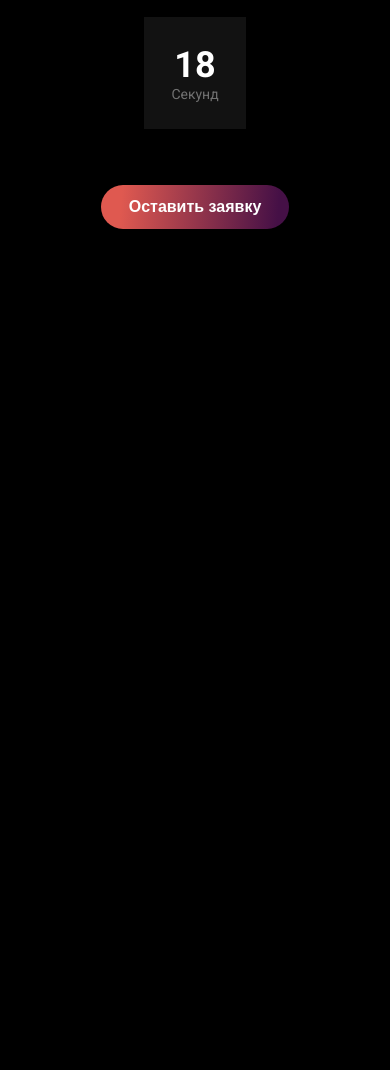
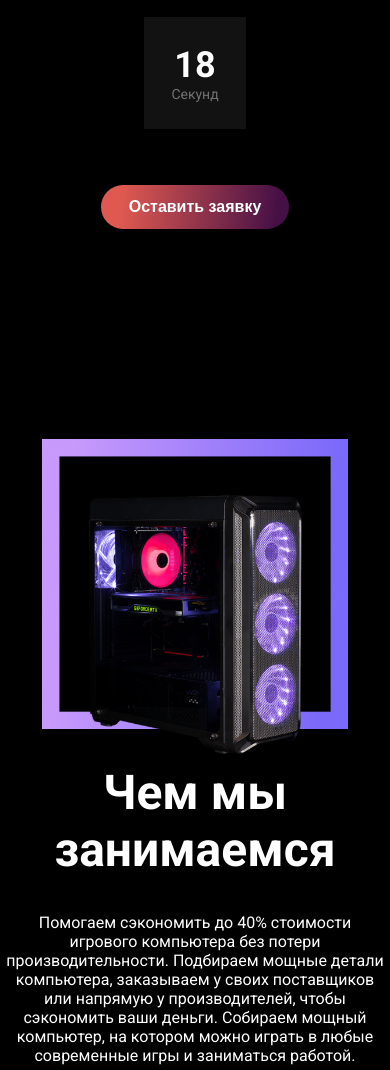
Before and after one commit to Josuke12/computers-web-shop, a website: page src/index.pug in a window 390 px wide. Shown: the part 866-1936 px from the top of the page. Before the commit the page ends 1100 px from the top, so only its background shows below. Drawn offline with nearby package versions, Linux system fonts and the light colour scheme; files that its build step writes are made by us from their sources; files whose address does not match are found by name.

Commit message:
Вёрстка блока About

```diff
--- a/src/index.pug
+++ b/src/index.pug
@@ -7,3 +7,6 @@ block content
 			include ./pug/components/header.pug
 			.container
 				include ./pug/components/main-block.pug
+		.container
+			main
+				include ./pug/components/about.pug
--- /dev/null
+++ b/src/pug/components/about.pug
@@ -0,0 +1,7 @@
+section.about
+	.about__wrap
+		img(src="img/about.png", alt="Компьютер")
+		.about__info
+			h2 Чем мы занимаемся
+			p.
+				Помогаем сэкономить до 40% стоимости игрового компьютера без потери производительности. Подбираем мощные детали компьютера, заказываем у своих поставщиков или напрямую у производителей, чтобы сэкономить ваши деньги. Собираем мощный компьютер, на котором можно играть в любые современные игры и заниматься работой.
--- /dev/null
+++ b/src/scss/components/about.scss
@@ -0,0 +1,35 @@
+.about {
+	margin-top: 20rem;
+	&__wrap {
+		display: flex;
+		justify-content: center;
+		align-items: center;
+		img {
+			max-width: 30.6rem;
+		}
+	}
+
+	&__info {
+		margin-left: 8rem;
+		h2 {
+			font-size: 4.8rem;
+			margin-bottom: 3.5rem;
+		}
+		p {
+			font-size: 1.6rem;
+		}
+	}
+}
+
+@media (max-width: 768px) {
+	.about {
+		&__wrap {
+			flex-direction: column;
+		}
+		&__info {
+			margin-left: 0;
+			margin-top: 1rem;
+			text-align: center;
+		}
+	}
+}
--- a/src/scss/main.scss
+++ b/src/scss/main.scss
@@ -10,3 +10,4 @@
 @import 'components/header.scss';
 @import 'components/button.scss';
 @import 'components/main-block.scss';
+@import 'components/about.scss';
```
Also changed, not shown: css/style.css, img/about.png (added), index.html.
